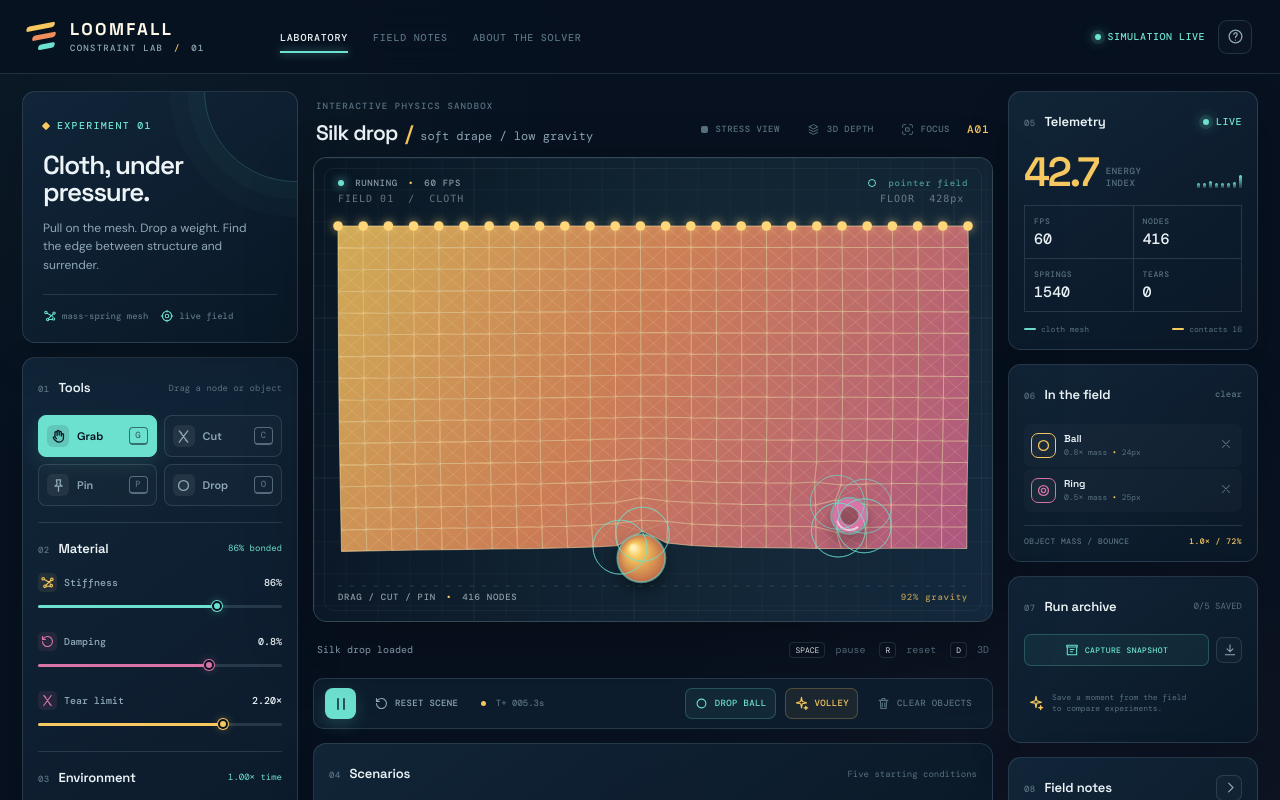
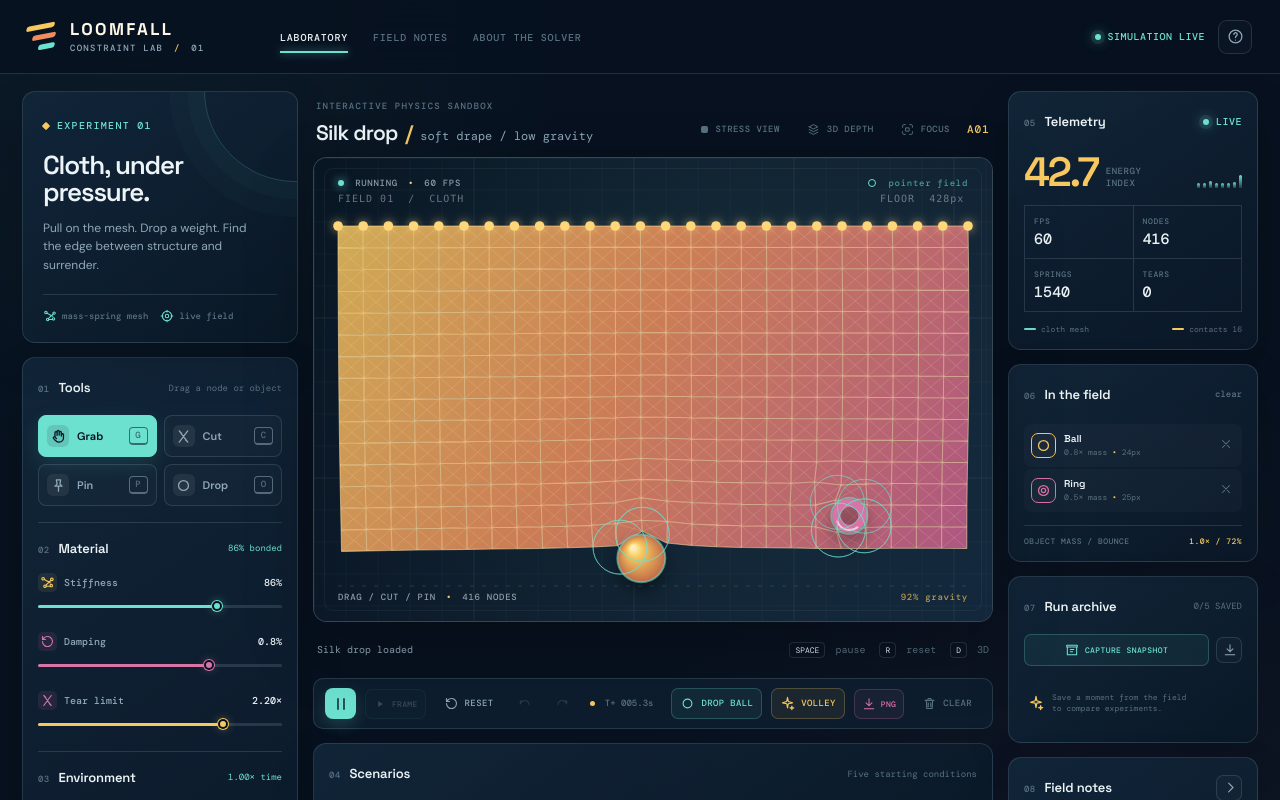
Before and after one commit to costachestefy90-source/loomfall, a React (Vite) app: page / in a window 1280 px wide. Shown: the top 800 px of the page. Built offline with nearby package versions, Linux system fonts and the light colour scheme.

Commit message:
feat: add reversible field controls

```diff
--- a/src/App.tsx
+++ b/src/App.tsx
@@ -4,6 +4,7 @@ import {
   countActiveConstraints,
   createCloth,
   cutAlongPath,
+  cloneCloth,
   findNearestObject,
   findNearestPoint,
   objectRadius,
@@ -74,6 +75,12 @@ type RunNote = {
   contacts: number
   objects: number
   observation: string
+}
+
+type SceneSnapshot = {
+  cloth: Cloth
+  objects: SimObject[]
+  time: number
 }
 
 const RUN_NOTES_STORAGE_KEY = 'loomfall.run-notes'
@@ -196,6 +203,14 @@ function projectPosition(x: number, y: number, engine: Engine, depthView: boolea
   if (!depthView) return { x, y }
   const planeDepth = ((y - 68) / Math.max(engine.cloth.height, 1) - 0.5) * 24
   return { x: x + planeDepth * 0.52, y: y - planeDepth * 0.3 }
+}
+
+function takeSceneSnapshot(engine: Engine): SceneSnapshot {
+  return {
+    cloth: cloneCloth(engine.cloth),
+    objects: engine.objects.map((object) => ({ ...object })),
+    time: engine.time,
+  }
 }
 
 function readStoredRunNotes(): RunNote[] {
@@ -583,6 +598,9 @@ function Icon({ name, size = 18 }: { name: string; size?: number }) {
     case 'download': return <svg {...common}><path d="M12 3v12M7 10l5 5 5-5M4 20h16" /></svg>
     case 'focus': return <svg {...common}><path d="M8 3H5a2 2 0 0 0-2 2v3M16 3h3a2 2 0 0 1 2 2v3M8 21H5a2 2 0 0 1-2-2v-3M16 21h3a2 2 0 0 0 2-2v-3M9 9h6v6H9z" /></svg>
     case 'depth': return <svg {...common}><path d="M4 7l8-4 8 4-8 4-8-4zM4 12l8 4 8-4M4 17l8 4 8-4" /></svg>
+    case 'undo': return <svg {...common}><path d="M9 7H4v5M4 12c1.8-4.8 7-7.2 11.5-5.1A7 7 0 0 1 19 13.2" /></svg>
+    case 'redo': return <svg {...common}><path d="M15 7h5v5M20 12c-1.8-4.8-7-7.2-11.5-5.1A7 7 0 0 0 5 13.2" /></svg>
+    case 'step': return <svg {...common}><path d="M5 5v14M9 7l8 5-8 5V7z" fill="currentColor" stroke="none" /></svg>
     default: return <svg {...common}><circle cx="12" cy="12" r="8" /></svg>
   }
 }
@@ -661,10 +679,13 @@ export default function App() {
   const [energyHistory, setEnergyHistory] = useState<number[]>([])
   const [runNotes, setRunNotes] = useState<RunNote[]>(readStoredRunNotes)
   const [objectRevision, setObjectRevision] = useState(0)
+  const [historyRevision, setHistoryRevision] = useState(0)
   const toolRef = useRef<Tool>('grab')
   const stressViewRef = useRef(false)
   const depthViewRef = useRef(false)
   const nextNoteId = useRef(runNotes.reduce((highest, note) => Math.max(highest, note.id), 0) + 1)
+  const undoStackRef = useRef<SceneSnapshot[]>([])
+  const redoStackRef = useRef<SceneSnapshot[]>([])
 
   const currentPreset = useMemo(() => PRESETS.find((preset) => preset.id === presetRef.current) ?? PRESETS[0], [activePreset])
 
@@ -676,6 +697,71 @@ export default function App() {
     }
   }, [])
 
+  const clearHistory = useCallback(() => {
+    undoStackRef.current = []
+    redoStackRef.current = []
+    setHistoryRevision((revision) => revision + 1)
+  }, [])
+
+  const rememberScene = useCallback(() => {
+    const engine = engineRef.current
+    if (!engine) return
+    undoStackRef.current = [...undoStackRef.current.slice(-23), takeSceneSnapshot(engine)]
+    redoStackRef.current = []
+    setHistoryRevision((revision) => revision + 1)
+  }, [])
+
+  const restoreSnapshot = useCallback((snapshot: SceneSnapshot, message: string) => {
+    const engine = engineRef.current
+    if (!engine) return
+    engine.cloth = cloneCloth(snapshot.cloth)
+    engine.objects = snapshot.objects.map((object) => ({ ...object }))
+    engine.time = snapshot.time
+    engine.contacts = []
+    engine.dragTarget = null
+    engine.pointer.active = false
+    setObjectRevision((revision) => revision + 1)
+    setEnergyHistory([])
+    setToast(message)
+  }, [])
+
+  const undoScene = useCallback(() => {
+    const engine = engineRef.current
+    const snapshot = undoStackRef.current.pop()
+    if (!engine || !snapshot) {
+      setToast('Nothing to undo yet')
+      return
+    }
+    redoStackRef.current.push(takeSceneSnapshot(engine))
+    restoreSnapshot(snapshot, 'Last field edit undone')
+    setHistoryRevision((revision) => revision + 1)
+  }, [restoreSnapshot])
+
+  const redoScene = useCallback(() => {
+    const engine = engineRef.current
+    const snapshot = redoStackRef.current.pop()
+    if (!engine || !snapshot) {
+      setToast('Nothing to redo yet')
+      return
+    }
+    undoStackRef.current.push(takeSceneSnapshot(engine))
+    restoreSnapshot(snapshot, 'Field edit restored')
+    setHistoryRevision((revision) => revision + 1)
+  }, [restoreSnapshot])
+
+  const stepFrame = useCallback(() => {
+    const engine = engineRef.current
+    if (!engine) return
+    if (isRunning) {
+      setToast('Pause the simulation before stepping')
+      return
+    }
+    rememberScene()
+    engine.contacts = stepSimulation(engine.cloth, engine.objects, paramsRef.current, 1 / 60, engine.time)
+    engine.time += 1 / 60
+    setToast('Advanced one frame / undo to rewind')
+  }, [isRunning, rememberScene])
+
   const loadPreset = useCallback((id: PresetId) => {
     const preset = PRESETS.find((candidate) => candidate.id === id) ?? PRESETS[0]
     const size = stageSize()
@@ -685,19 +771,21 @@ export default function App() {
     setParams(nextParams)
     setActivePreset(preset.id)
     engineRef.current = createEngine(size.width, size.height, preset, nextParams)
+    clearHistory()
     setEnergyHistory([])
     setObjectRevision((revision) => revision + 1)
     setToast(`${preset.name} loaded`)
-  }, [stageSize])
+  }, [clearHistory, stageSize])
 
   const resetScene = useCallback(() => {
     const preset = PRESETS.find((candidate) => candidate.id === presetRef.current) ?? PRESETS[0]
     const size = stageSize()
     engineRef.current = createEngine(size.width, size.height, preset, paramsRef.current)
+    clearHistory()
     setEnergyHistory([])
     setObjectRevision((revision) => revision + 1)
     setToast('Scene reset / constraints intact')
-  }, [stageSize])
+  }, [clearHistory, stageSize])
 
   const updateParam = useCallback(<K extends keyof SimulationParams>(key: K, value: SimulationParams[K]) => {
     const nextParams = { ...paramsRef.current, [key]: value }
@@ -711,9 +799,10 @@ export default function App() {
     setToast('Custom lab parameters active')
   }, [])
 
-  const addObjectAt = useCallback((kind: ObjectKind, x?: number, y?: number) => {
+  const addObjectAt = useCallback((kind: ObjectKind, x?: number, y?: number, recordHistory = true) => {
     const engine = engineRef.current
     if (!engine) return undefined
+    if (recordHistory) rememberScene()
     const safeX = x ?? engine.width * 0.5
     const safeY = y ?? 52
     const object = makeObject({ kind, x: (safeX - 24) / engine.cloth.width, y: safeY / engine.cloth.floorY, size: kind === 'ball' ? 25 : 28, mass: paramsRef.current.objectMass, bounce: paramsRef.current.objectBounce, vy: 20 }, nextObjectId.current, engine.cloth.width, engine.cloth.floorY)
@@ -725,14 +814,15 @@ export default function App() {
     setObjectRevision((revision) => revision + 1)
     setToast(`${OBJECT_LABELS[kind]} dropped into the field`)
     return object
-  }, [])
+  }, [rememberScene])
 
   const dropBurst = useCallback(() => {
     const engine = engineRef.current
     if (!engine) return
+    rememberScene()
     const kinds: ObjectKind[] = ['ball', 'cube', 'ring']
     kinds.forEach((kind, index) => {
-      const object = addObjectAt(kind, engine.width * (0.3 + index * 0.2), 45 + index * 10)
+      const object = addObjectAt(kind, engine.width * (0.3 + index * 0.2), 45 + index * 10, false)
       if (object) {
         object.vx = (index - 1) * 34
         object.vy = 26 + index * 14
@@ -740,26 +830,29 @@ export default function App() {
       }
     })
     setToast('Impact volley released / three bodies in motion')
-  }, [addObjectAt])
+  }, [addObjectAt, rememberScene])
 
   const clearObjects = useCallback(() => {
     const engine = engineRef.current
     if (!engine) return
+    if (engine.objects.length === 0) return
+    rememberScene()
     engine.objects = []
     setActivePreset('custom')
     setObjectRevision((revision) => revision + 1)
     setToast('Object field cleared')
-  }, [])
+  }, [rememberScene])
 
   const removeObject = useCallback((id: number) => {
     const engine = engineRef.current
     if (!engine) return
     if (!engine.objects.some((object) => object.id === id)) return
+    rememberScene()
     engine.objects = engine.objects.filter((object) => object.id !== id)
     setActivePreset('custom')
     setObjectRevision((revision) => revision + 1)
     setToast('Object removed from field')
-  }, [])
+  }, [rememberScene])
 
   const captureRunNote = useCallback(() => {
     const engine = engineRef.current
@@ -800,6 +893,16 @@ export default function App() {
     window.setTimeout(() => URL.revokeObjectURL(url), 1000)
     setToast('Run log exported as JSON')
   }, [activePreset, currentPreset.name, runNotes, telemetry])
+
+  const exportCanvas = useCallback(() => {
+    const canvas = canvasRef.current
+    if (!canvas) return
+    const link = document.createElement('a')
+    link.href = canvas.toDataURL('image/png')
+    link.download = `loomfall-field-${new Date().toISOString().slice(0, 10)}.png`
+    link.click()
+    setToast('Field image exported as PNG')
+  }, [])
 
   const clearRunNotes = useCallback(() => {
     if (runNotes.length === 0) return
@@ -861,6 +964,7 @@ export default function App() {
         }))
       }
       engineRef.current = nextEngine
+      clearHistory()
       setObjectRevision((revision) => revision + 1)
     }
 
@@ -906,14 +1010,18 @@ export default function App() {
       observer.disconnect()
       cancelAnimationFrame(frameId)
     }
-  }, [])
+  }, [clearHistory])
 
   useEffect(() => {
     const onKeyDown = (event: KeyboardEvent) => {
       const target = event.target as HTMLElement | null
       if (target && ['INPUT', 'TEXTAREA', 'SELECT'].includes(target.tagName)) return
       const key = event.key.toLowerCase()
-      if (event.code === 'Space') {
+      if ((event.metaKey || event.ctrlKey) && key === 'z') {
+        event.preventDefault()
+        if (event.shiftKey) redoScene()
+        else undoScene()
+      } else if (event.code === 'Space') {
         event.preventDefault()
         setIsRunning((current) => !current)
       } else if (key === 'r') resetScene()
@@ -927,7 +1035,7 @@ export default function App() {
     }
     window.addEventListener('keydown', onKeyDown)
     return () => window.removeEventListener('keydown', onKeyDown)
-  }, [loadPreset, resetScene])
+  }, [loadPreset, redoScene, resetScene, undoScene])
 
   useEffect(() => {
     const onVisibilityChange = () => {
@@ -958,19 +1066,27 @@ export default function App() {
     event.currentTarget.setPointerCapture(event.pointerId)
     if (tool === 'grab') {
       const objectIndex = findNearestObject(engine.objects, x, y)
-      if (objectIndex >= 0) engine.dragTarget = { type: 'object', index: objectIndex }
+      if (objectIndex >= 0) {
+        rememberScene()
+        engine.dragTarget = { type: 'object', index: objectIndex }
+      }
       else {
         const pointIndex = findNearestPoint(engine.cloth, x, y)
-        if (pointIndex >= 0) engine.dragTarget = { type: 'point', index: pointIndex }
+        if (pointIndex >= 0) {
+          rememberScene()
+          engine.dragTarget = { type: 'point', index: pointIndex }
+        }
       }
     } else if (tool === 'pin') {
       const pointIndex = findNearestPoint(engine.cloth, x, y)
       if (pointIndex >= 0) {
+        rememberScene()
         togglePin(engine.cloth, pointIndex)
         setToast(engine.cloth.points[pointIndex].pinned ? 'Point pinned in place' : 'Point released')
       }
       engine.pointer.active = false
     } else if (tool === 'cut') {
+      rememberScene()
       engine.dragTarget = { type: 'cut', index: -1 }
     } else if (tool === 'object') {
       addObjectAt(objectKind, x, y)
@@ -1022,6 +1138,8 @@ export default function App() {
 
   const activeToolHint = tool === 'grab' ? 'Drag a node or object' : tool === 'cut' ? 'Drag across the cloth to sever springs' : tool === 'pin' ? 'Click a node to pin / release it' : `Click to drop a ${OBJECT_LABELS[objectKind].toLowerCase()}`
   const fieldObjects = engineRef.current?.objects ?? []
+  const canUndo = undoStackRef.current.length > 0
+  const canRedo = redoStackRef.current.length > 0
 
   return (
     <div className={`app-shell ${focusMode ? 'focus-mode' : ''}`}>
@@ -1114,13 +1232,16 @@ export default function App() {
             <div className="stage-overlay bottom-right">{Math.round(params.gravity * 100)}% gravity</div>
           </div>
           <div className="stage-caption" role="status" aria-live="polite"><span>{toast}</span><span className="caption-right"><span className="caption-key">SPACE</span> pause <span className="caption-key">R</span> reset <span className="caption-key">D</span> 3D</span></div>
-          <div className="transport-bar">
+          <div className="transport-bar" data-history-revision={historyRevision}>
             <div className="transport-left">
               <button className="transport-play" onClick={() => setIsRunning((value) => !value)} aria-label={isRunning ? 'Pause simulation' : 'Play simulation'}>{isRunning ? <Icon name="pause" size={18} /> : <Icon name="play" size={18} />}</button>
-              <button className="transport-reset" onClick={resetScene}><Icon name="reset" size={15} /> RESET SCENE</button>
+              <button className="frame-button" onClick={stepFrame} disabled={isRunning} aria-label="Advance one frame" title="Advance one frame while paused"><Icon name="step" size={14} /> FRAME</button>
+              <button className="transport-reset" onClick={resetScene} title="Reset current scene"><Icon name="reset" size={15} /> RESET</button>
+              <button className="history-button icon-only" onClick={undoScene} disabled={!canUndo} aria-label="Undo last field edit" title="Undo last field edit (Command/Ctrl+Z)"><Icon name="undo" size={14} /></button>
+              <button className="history-button icon-only" onClick={redoScene} disabled={!canRedo} aria-label="Redo field edit" title="Redo field edit (Command/Ctrl+Shift+Z)"><Icon name="redo" size={14} /></button>
               <span className="transport-time"><span className="transport-dot" /> T+ {(engineRef.current?.time ?? 0).toFixed(1).padStart(5, '0')}s</span>
             </div>
-            <div className="transport-right"><button className="object-drop-button" onClick={() => addObjectAt(objectKind)}><Icon name={objectKind} size={15} /> DROP {OBJECT_LABELS[objectKind].toUpperCase()}</button><button className="volley-button" onClick={dropBurst}><Icon name="spark" size={15} /> VOLLEY</button><button className="clear-button" onClick={clearObjects}><Icon name="trash" size={15} /> CLEAR OBJECTS</button></div>
+            <div className="transport-right"><button className="object-drop-button" onClick={() => addObjectAt(objectKind)}><Icon name={objectKind} size={15} /> DROP {OBJECT_LABELS[objectKind].toUpperCase()}</button><button className="volley-button" onClick={dropBurst}><Icon name="spark" size={15} /> VOLLEY</button><button className="capture-button" onClick={exportCanvas} aria-label="Export field image" title="Export the current field as a PNG"><Icon name="download" size={14} /> PNG</button><button className="clear-button" onClick={clearObjects}><Icon name="trash" size={15} /> CLEAR</button></div>
           </div>
 
           <section className="panel preset-panel">
@@ -1167,15 +1288,15 @@ export default function App() {
 
           <section className="panel shortcuts-panel">
             <div className="panel-heading"><div><span className="section-index">08</span><h2>Field notes</h2></div><button className="icon-button ghost small" aria-label="Open shortcuts" onClick={() => setShowHelp(true)}><Icon name="chevron" size={15} /></button></div>
-            <div className="shortcut-list"><div><kbd>G</kbd><span>grab a node</span></div><div><kbd>C</kbd><span>cut constraints</span></div><div><kbd>F</kbd><span>focus the field</span></div><div><kbd>1—5</kbd><span>load scenario</span></div></div>
+            <div className="shortcut-list"><div><kbd>G</kbd><span>grab a node</span></div><div><kbd>C</kbd><span>cut constraints</span></div><div><kbd>Z</kbd><span>undo / <kbd>⇧Z</kbd> redo</span></div><div><kbd>F</kbd><span>focus the field</span></div><div><kbd>1—5</kbd><span>load scenario</span></div><div><kbd>FRAME</kbd><span>step while paused</span></div></div>
             <button className="help-link" onClick={() => setShowHelp(true)}><Icon name="help" size={14} /> full control map <Icon name="chevron" size={13} /></button>
           </section>
         </aside>
       </main>
 
-      <footer className="app-footer"><span><span className="footer-mark">✳</span> A tactile experiment by Loomfall Studio</span><span>VER 0.5.0 <span className="footer-separator">•</span> NO BACKEND <span className="footer-separator">•</span> STATIC / LOCAL FIRST</span></footer>
+      <footer className="app-footer"><span><span className="footer-mark">✳</span> A tactile experiment by Loomfall Studio</span><span>VER 0.7.0 <span className="footer-separator">•</span> NO BACKEND <span className="footer-separator">•</span> STATIC / LOCAL FIRST</span></footer>
 
-      {showHelp && <div className="modal-backdrop" role="presentation" onClick={() => setShowHelp(false)}><section className="help-modal" role="dialog" aria-modal="true" aria-labelledby="help-title" onClick={(event) => event.stopPropagation()}><button className="modal-close" onClick={() => setShowHelp(false)} aria-label="Close help"><Icon name="close" size={18} /></button><span className="eyebrow"><span className="eyebrow-dot" /> CONTROL MAP</span><h2 id="help-title">Make the mesh move.</h2><p>Every tool works directly on the field. Try slow changes first, then introduce force.</p><div className="help-grid"><div><kbd>SPACE</kbd><span>pause / resume</span></div><div><kbd>R</kbd><span>reset current scene</span></div><div><kbd>G</kbd><span>grab cloth or objects</span></div><div><kbd>C</kbd><span>draw a cut path</span></div><div><kbd>P</kbd><span>pin / release a node</span></div><div><kbd>O</kbd><span>drop selected object</span></div><div><kbd>D</kbd><span>toggle 3D depth projection</span></div><div><kbd>F</kbd><span>expand the field</span></div></div><button className="modal-action" onClick={() => { setShowHelp(false); setTool('cut') }}><Icon name="cut" size={16} /> start with a cut</button></section></div>}
+      {showHelp && <div className="modal-backdrop" role="presentation" onClick={() => setShowHelp(false)}><section className="help-modal" role="dialog" aria-modal="true" aria-labelledby="help-title" onClick={(event) => event.stopPropagation()}><button className="modal-close" onClick={() => setShowHelp(false)} aria-label="Close help"><Icon name="close" size={18} /></button><span className="eyebrow"><span className="eyebrow-dot" /> CONTROL MAP</span><h2 id="help-title">Make the mesh move.</h2><p>Every tool works directly on the field. Try slow changes first, then introduce force.</p><div className="help-grid"><div><kbd>SPACE</kbd><span>pause / resume</span></div><div><kbd>R</kbd><span>reset current scene</span></div><div><kbd>G</kbd><span>grab cloth or objects</span></div><div><kbd>C</kbd><span>draw a cut path</span></div><div><kbd>P</kbd><span>pin / release a node</span></div><div><kbd>O</kbd><span>drop selected object</span></div><div><kbd>D</kbd><span>toggle 3D depth projection</span></div><div><kbd>F</kbd><span>expand the field</span></div><div><kbd>⌘/CTRL Z</kbd><span>undo field edit</span></div><div><kbd>⌘/CTRL ⇧Z</kbd><span>redo field edit</span></div><div><kbd>FRAME</kbd><span>advance one paused frame</span></div></div><button className="modal-action" onClick={() => { setShowHelp(false); setTool('cut') }}><Icon name="cut" size={16} /> start with a cut</button></section></div>}
     </div>
   )
 }
--- a/src/styles.css
+++ b/src/styles.css
@@ -175,14 +175,23 @@ input[type='range']::-moz-range-thumb { width: 7px; height: 7px; border: 2px sol
 .transport-left, .transport-right { display: flex; align-items: center; gap: 9px; }
 .transport-play { width: 31px; height: 31px; display: grid; place-items: center; border: 0; border-radius: 8px; background: var(--cyan); color: var(--ink); cursor: pointer; box-shadow: 0 6px 16px rgba(109,225,208,.18); transition: transform .18s ease, background .18s ease; }
 .transport-play:hover { transform: translateY(-1px); background: #9af4e6; }
+.frame-button { display: inline-flex; align-items: center; gap: 5px; padding: 7px 7px; border: 1px solid rgba(109,225,208,.18); border-radius: 7px; background: rgba(109,225,208,.045); color: var(--muted); cursor: pointer; font: 500 8px/1 'DM Mono', monospace; letter-spacing: .04em; }
+.frame-button:hover:not(:disabled) { color: var(--cyan); border-color: var(--cyan); background: rgba(109,225,208,.1); }
+.frame-button:disabled { cursor: not-allowed; opacity: .32; }
 .transport-reset, .object-drop-button, .clear-button { display: inline-flex; align-items: center; gap: 6px; padding: 7px 8px; border: 1px solid transparent; border-radius: 7px; background: transparent; color: var(--muted); cursor: pointer; font: 500 9px/1 'DM Mono', monospace; letter-spacing: .04em; }
 .transport-reset:hover, .clear-button:hover { color: var(--text); border-color: var(--line); background: rgba(255,255,255,.04); }
+.history-button, .capture-button { display: inline-flex; align-items: center; gap: 5px; padding: 7px 7px; border: 1px solid transparent; border-radius: 7px; background: transparent; color: var(--faint); cursor: pointer; font: 500 8px/1 'DM Mono', monospace; letter-spacing: .04em; }
+.history-button.icon-only { width: 28px; height: 28px; justify-content: center; padding: 0; }
+.history-button:hover:not(:disabled) { color: var(--text); border-color: var(--line); background: rgba(255,255,255,.04); }
+.history-button:disabled { cursor: not-allowed; opacity: .34; }
 .transport-time { padding-left: 5px; color: var(--faint); font: 500 9px/1 'DM Mono', monospace; }
 .transport-dot { display: inline-block; width: 5px; height: 5px; margin-right: 4px; border-radius: 50%; background: var(--amber); }
 .object-drop-button { color: var(--cyan); border-color: rgba(109,225,208,.24); background: rgba(109,225,208,.06); }
 .object-drop-button:hover { border-color: var(--cyan); background: rgba(109,225,208,.12); }
 .volley-button { display: inline-flex; align-items: center; gap: 6px; padding: 7px 8px; border: 1px solid rgba(246,200,95,.25); border-radius: 7px; background: rgba(246,200,95,.06); color: var(--amber); cursor: pointer; font: 500 9px/1 'DM Mono', monospace; letter-spacing: .04em; }
 .volley-button:hover { border-color: var(--amber); background: rgba(246,200,95,.13); }
+.capture-button { color: var(--pink); border-color: rgba(217,116,167,.24); background: rgba(217,116,167,.06); }
+.capture-button:hover { color: #f3a9c7; border-color: var(--pink); background: rgba(217,116,167,.13); }
 .clear-button { color: var(--faint); }
 
 .preset-panel { padding: 16px 15px 15px; }
```
Also changed, not shown: 2 other files (tests, documents, lock files or other folders).
